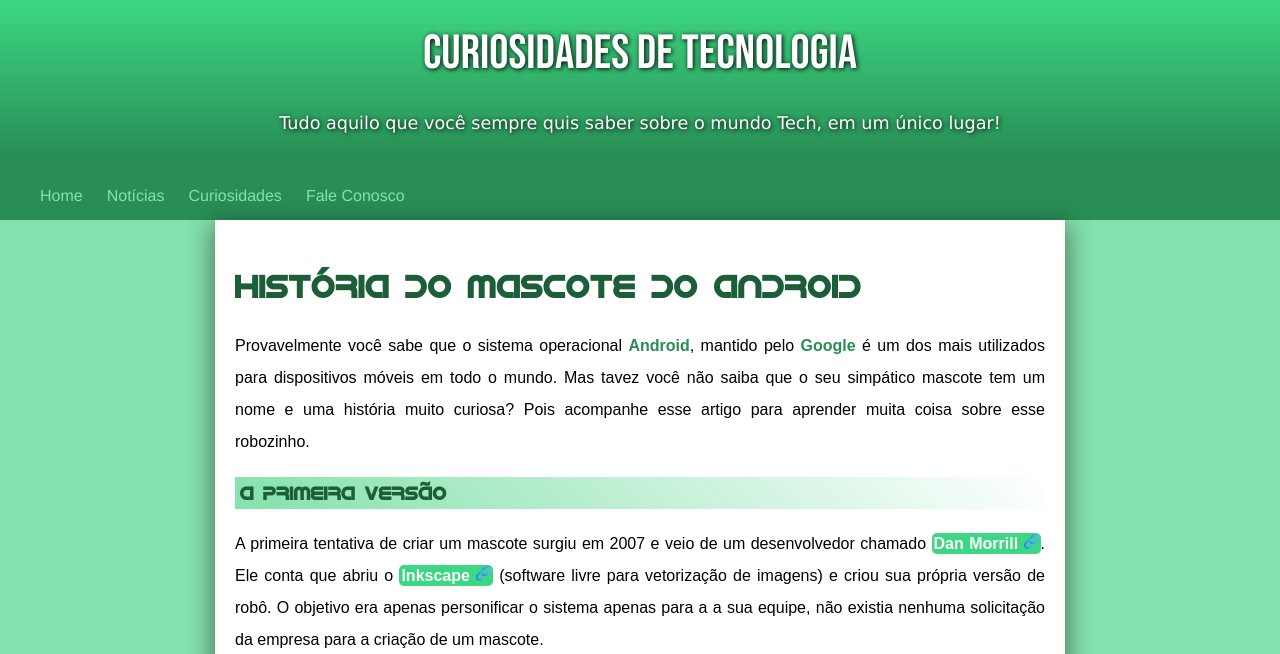
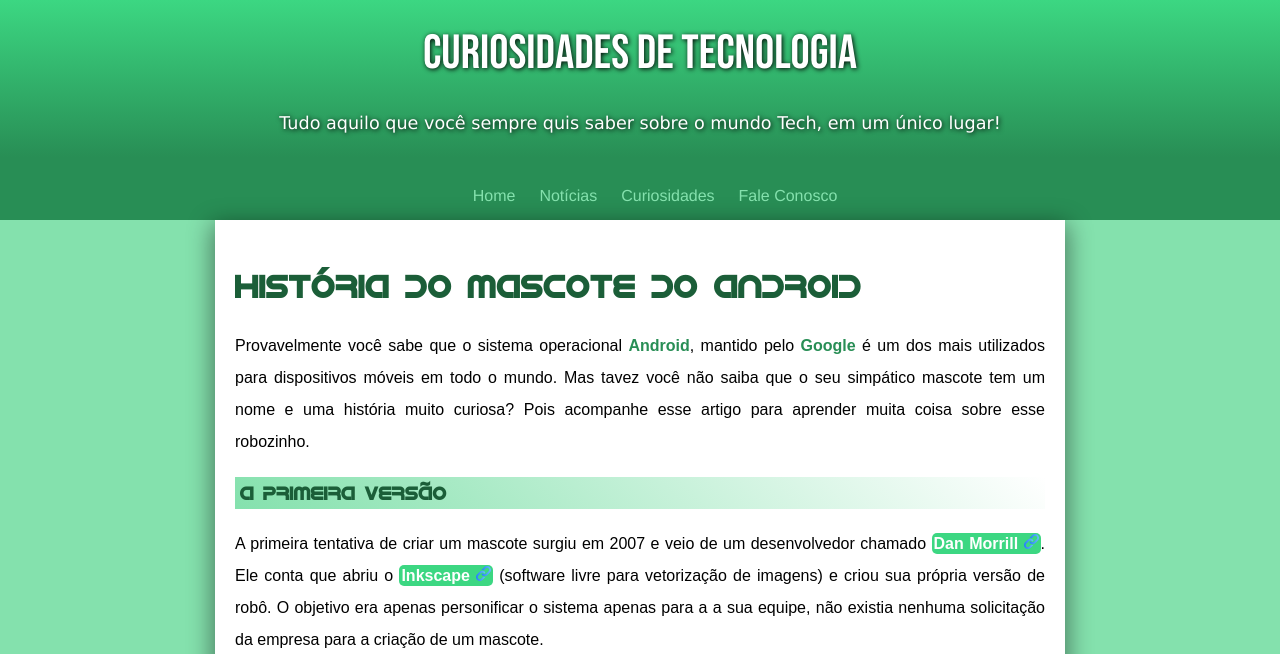
Before and after one commit to leandrocruz44/projeto-android, a plain HTML site: page index.html in a window 1280 px wide. Shown: the top 654 px of the page. Drawn offline with Linux system fonts and the light colour scheme.

Commit message:
Update style.css

```diff
--- a/style.css
+++ b/style.css
@@ -41,12 +41,13 @@ header > p{
 nav{
     background-color: #288E55;
     padding: 30px 0px 15px 30px;
+    text-align: center;
 }
 
 nav > a{
     text-decoration: none;
     font-family: 'Franklin Gothic Medium', 'Arial Narrow', Arial, sans-serif;
-    margin-right: 0px;
+    margin: auto;
     color: #84E1AD;
     border-radius: 10px;
     padding: 10px;
```
